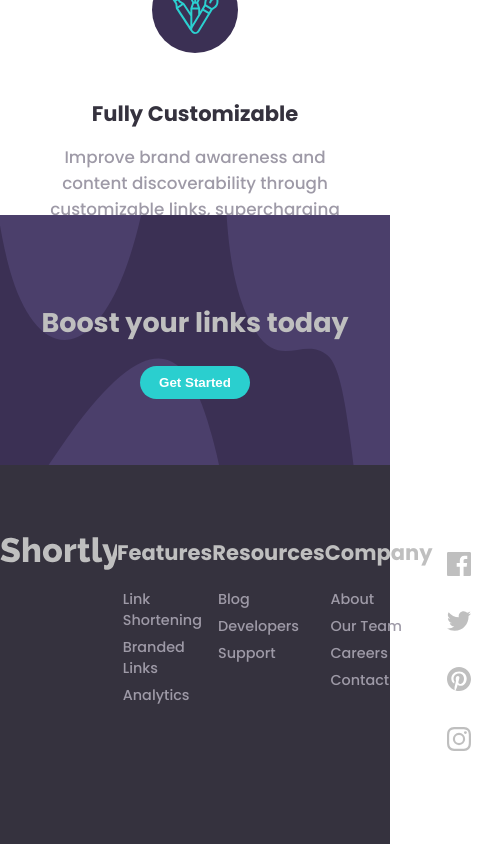
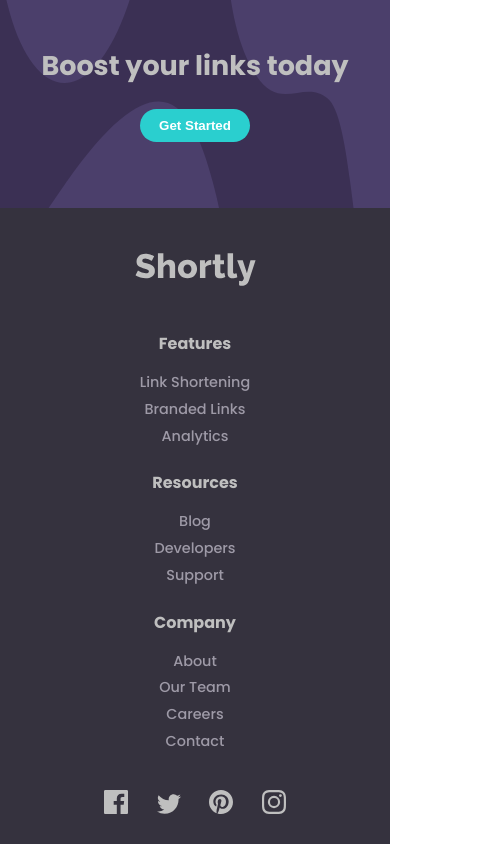
Before and after one commit to LenyPython/URL-shortening-API-landing-page, a React (Create React App) app: page / in a window 390 px wide. Shown: the part 1852-2696 px from the top of the page, 485 px wide, since content can reach past the window. Built offline with nearby package versions, Linux system fonts and the light colour scheme.

Commit message:
Added mediaqueries to footer/calltoaction and footer/navbar. Changed flex direction to match responsive column layout

```diff
--- a/src/components/footer/footernav/fn.css
+++ b/src/components/footer/footernav/fn.css
@@ -40,5 +40,26 @@
     width: 70%;
   }
 }
+@media (max-width: 800px) {
+  #footer-nav {
+    padding: 2.5em 0 0;
+    flex-direction: column;
+    justify-content: center;
+    align-items: center;
+  }
+
+  .links {
+    text-align: center;
+    margin: 2em 0 0;
+    flex-direction: column;
+    justify-content: center;
+  }
+  .links div {
+    margin: 0.5em auto;
+  }
+  .links h3 {
+    font-size: 1rem;
+  }
+}
 
 /*# sourceMappingURL=fn.css.map */
--- a/src/components/footer/footernav/fn.scss
+++ b/src/components/footer/footernav/fn.scss
@@ -44,3 +44,24 @@
 		width: 70%;
 	}
 }
+
+@media(max-width:800px) {
+#footer-nav {
+	padding: 2.5em 0 0;
+	flex-direction: column;
+	justify-content: center;
+	align-items: center;
+}
+.links {
+	text-align: center;
+	margin: 2em 0 0;
+	flex-direction: column;
+	justify-content: center;
+	div {
+		margin: .5em auto;
+	}
+	h3 {
+		font-size: 1rem;
+	}
+}
+}
```
